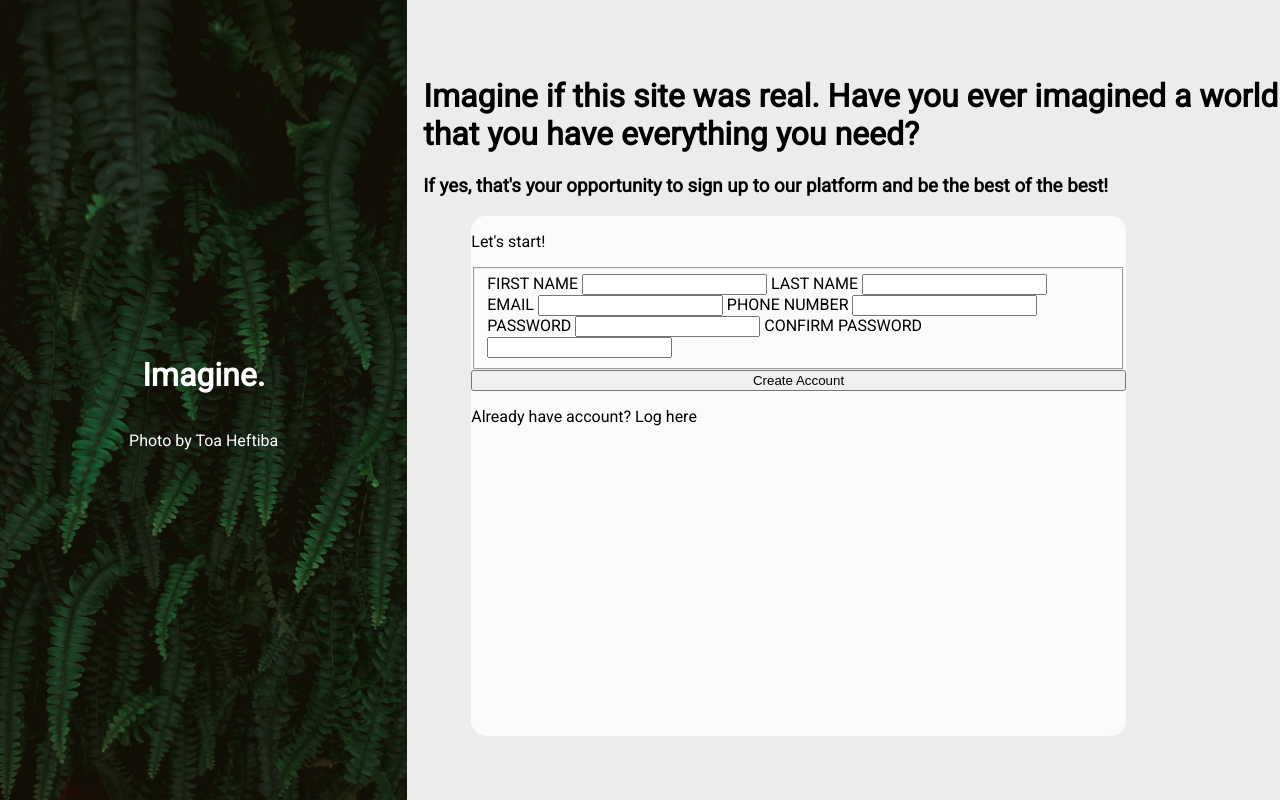
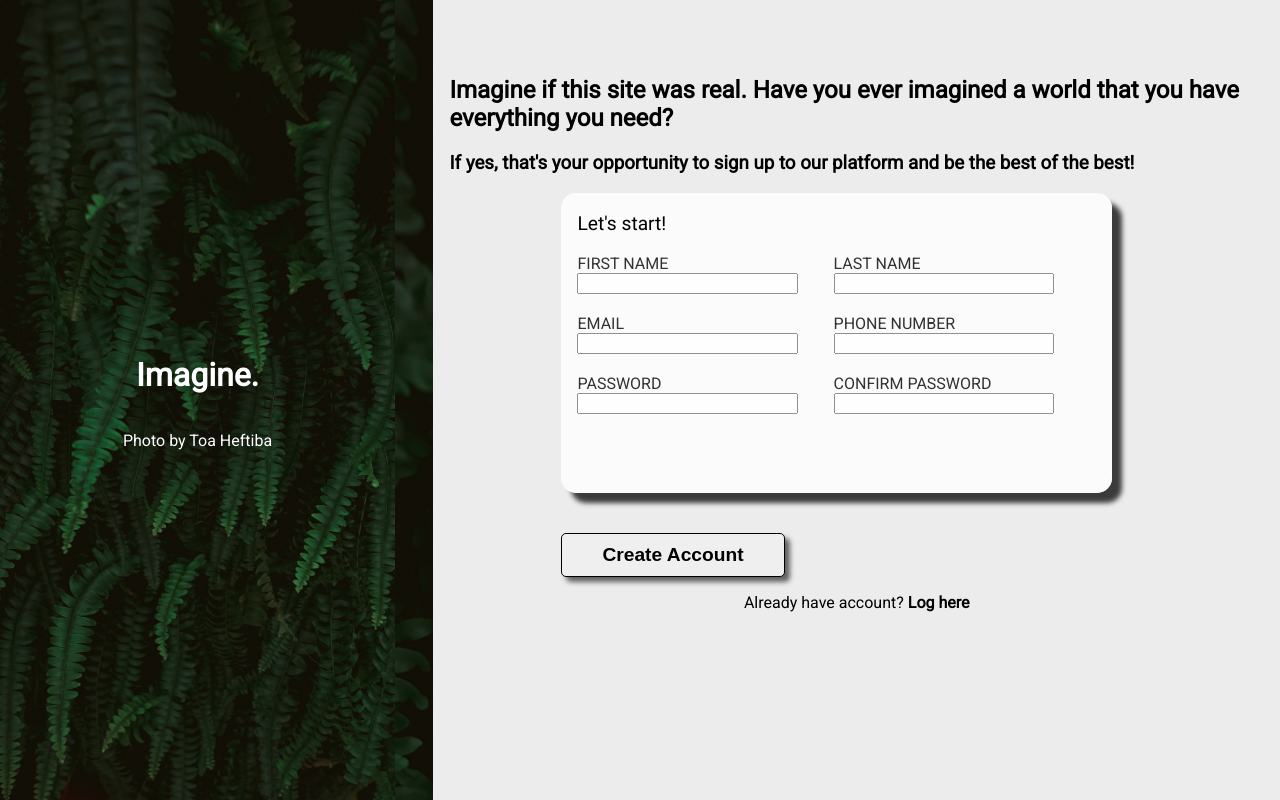
Before and after one commit to christopoulos-g/sign-up-form, a plain HTML site: page index.html in a window 1280 px wide. Drawn offline with Linux system fonts and the light colour scheme.

Commit message:
Fixed layout v1

```diff
--- a/index.html
+++ b/index.html
@@ -18,7 +18,7 @@
         </div>
         <div class="right">
             <div class="promo-wrap">
-                <h1>Imagine if this site was real. Have you ever imagined a world that you have everything you need?</h1>
+                <h2>Imagine if this site was real. Have you ever imagined a world that you have everything you need?</h1>
                 <h3>If yes, that's your opportunity to sign up to our platform and be the best of the best!</h3>
             </div>
 
@@ -26,34 +26,43 @@
                 <p>Let's start!</p>
 
                 <form>
-                    <fieldset>
-                        <li>
+                    <div class="form">
+                        <div class="input-field">
                             <label for="first_name">FIRST NAME</label>
                             <input type="text" id="first_name" name="first_name">
+                        </div>
 
+                        <div class="input-field">
                             <label for="last_name">LAST NAME</label>
                             <input type="text" id="last_name" name="last_name">
-                        </li>
-                        <li>
+                        </div>
+
+                        <div class="input-field">
                             <label for="email">EMAIL</label>
-                            <input type="email" id="email" name="first_name">
+                            <input type="email" id="email" name="email">
+                        </div>
 
+                        <div class="input-field">
                             <label for="phone_number">PHONE NUMBER</label>
-                            <input type="text" id="phone_number" name="last_name">
-                        </li>
-                        <li>
+                            <input type="text" id="phone_number" name="phone_number">
+                        </div>
+
+                        <div class="input-field">
                             <label for="password">PASSWORD</label>
-                            <input type="text" id="password" name="first_name">
+                            <input type="text" id="password" name="password">
+                        </div>
 
-                            <label for="last_name">CONFIRM PASSWORD</label>
-                            <input type="text" id="last_name" name="last_name">
-                        </li>
-                    </fieldset>
+                        <div class="input-field">
+                            <label for="confirm_password">CONFIRM PASSWORD</label>
+                            <input type="text" id="last_name" name="confirm_password">
+                        </div>
+                    </div>
                 </form>
 
-                <button type="submit">Create Account</button>
-                <p>Already have account? Log here</p>
+
             </div>
+            <button type="submit">Create Account</button>
+            <p>Already have account? <b>Log here</b></p>
         </div>
     </div>
 
--- a/styles.css
+++ b/styles.css
@@ -1,7 +1,8 @@
 @import url('https://fonts.googleapis.com/css2?family=Roboto&display=swap');
 
 body {
-    margin: 0;
+    margin: 0px;
+    padding: 0px;
     background-image: url(images/toa-heftiba-Q7QiiXtwoc8-unsplash.jpg);
     background-size: cover;
     font-family: 'Roboto', sans-serif;
@@ -30,6 +31,7 @@ body {
     width: 75%;
     align-items: center;
     background-color: rgb(236, 236, 236);
+    margin-left: 3vw;
 }
 
 #main_header {
@@ -40,30 +42,68 @@ body {
 #credits {
     color: white;
     justify-self: flex-end;
-    margin-top: vh;
 }
 
 .promo-wrap {
     margin-top: 7vh;
     margin-left: 2vh;
+    margin-right: 2vh;
 }
 
 .input-wrap {
     display:flex;
     flex-direction: column;
     align-self: flex-start;
-    margin-left: 8vh;
+    margin-left: 10vw;
     background-color: rgba(255, 255, 255, 0.821);
-    width: 75%;
-    height: 65%;
+    width: 65%;
+    height: 35%;
     border-radius: 15px;
+    box-shadow: 10px 10px 5px 0px rgba(0,0,0,0.75);
+-webkit-box-shadow: 10px 10px 5px 0px rgba(0,0,0,0.75);
+-moz-box-shadow: 10px 10px 5px 0px rgba(0,0,0,0.75);
+padding-bottom: 20px;
 }
 
-fieldset {
-    appearance: none;
+.form {
+    display: flex;
+    flex-flow: row wrap;
+    gap: 20px;
+    padding-bottom: 25px;
 }
 
-li {
-    appearance: none;
-    list-style-type: none;
+.input-field {
+    display: flex;
+    flex-flow: column wrap;
+    width: 40%;
+    opacity: 80%;
+    font-size: 1rem;
+    margin-left: 1rem;
 }
+
+.input-wrap  > p {
+    margin-left : 1rem;
+    font-size: 1.2rem;
+}
+
+button {
+    margin-top: 40px;
+    margin-left: 10vw;
+    padding: 10px 40px;
+    font-weight: 700;
+    font-size: 1.2em;
+    align-self: flex-start;
+    border: 1px solid black;
+    border-radius: 5px;
+    box-shadow: 5px 5px 5px 0px rgba(0, 0, 0, 0.59);
+}
+
+button:hover {
+    background-color: #36693d;
+    color: white;
+}
+
+input:focus {
+    border: 4px solid #039a17;
+}
+}
```
